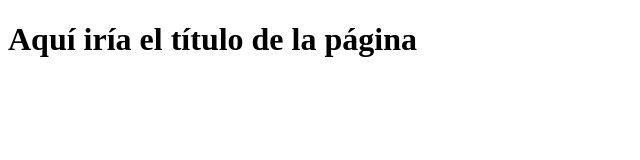
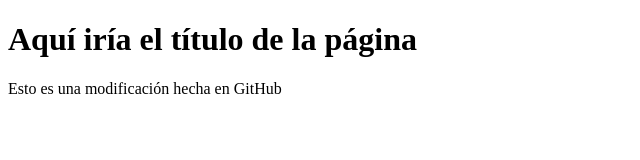
Before and after one commit to Daniel77AC/Git-Visual-Studio-Code, a plain HTML site: page index.html in a window 1280 px wide. Shown: the whole page, without its empty margins (0-640 px from the left). Drawn offline with Linux system fonts and the light colour scheme.

Commit message:
Update index.html

```diff
--- a/index.html
+++ b/index.html
@@ -8,5 +8,6 @@
 </head>
 <body>
     <h1>Aquí iría el título de la página</h1>
+    <p>Esto es una modificación hecha en GitHub</p>
 </body>
 </html>
```
